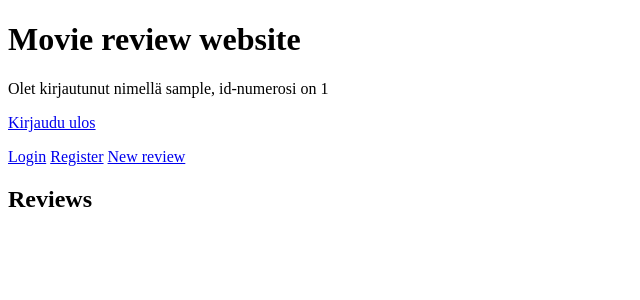
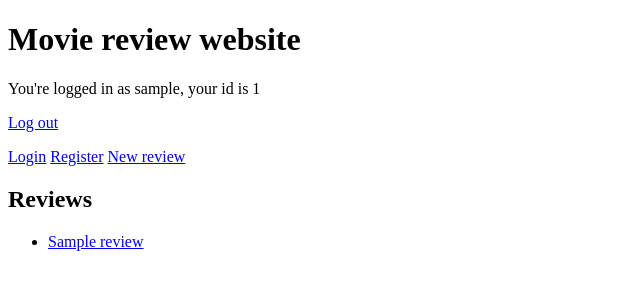
Before and after one commit to Em1lb/movie-review-website, a Flask app: template templates/index.html in a window 1280 px wide. Shown: the top 300 px of the page, without its empty margins (0-640 px from the left). Run offline with Flask 3, Linux system fonts and the light colour scheme; the visitor is signed in with stand-in values (Sample User, id 1); the template is opened without the code that fills it: most values are stand-ins (such as "Sample title", 1, 10 or a date in 2020).

Commit message:
Show review list/info

```diff
--- a/templates/index.html
+++ b/templates/index.html
@@ -9,10 +9,10 @@
   <h1> Movie review website </h1>
   {% if session.username %}
   <p>
-    Olet kirjautunut nimellä {{ session.username }}, id-numerosi on {{ session.user_id }}
+    You're logged in as {{ session.username }}, your id is {{ session.user_id }}
   </p>
   <p>
-    <a href="/logout">Kirjaudu ulos</a>
+    <a href="/logout">Log out</a>
   </p>
   {% endif %}
   <p>
@@ -21,6 +21,12 @@
     <a href="/new_item">New review</a>
   </p>
   <h2> Reviews </h2>
+
+  <ul>
+    {% for review in reviews %}
+    <li><a href="review/{{ review.id }}">{{ review.title }}</li>
+    {% endfor %}
+  </ul>
 </body>
 
 </html>
```
Also changed, not shown: templates/show_review.html (added, +19 -0 lines).
